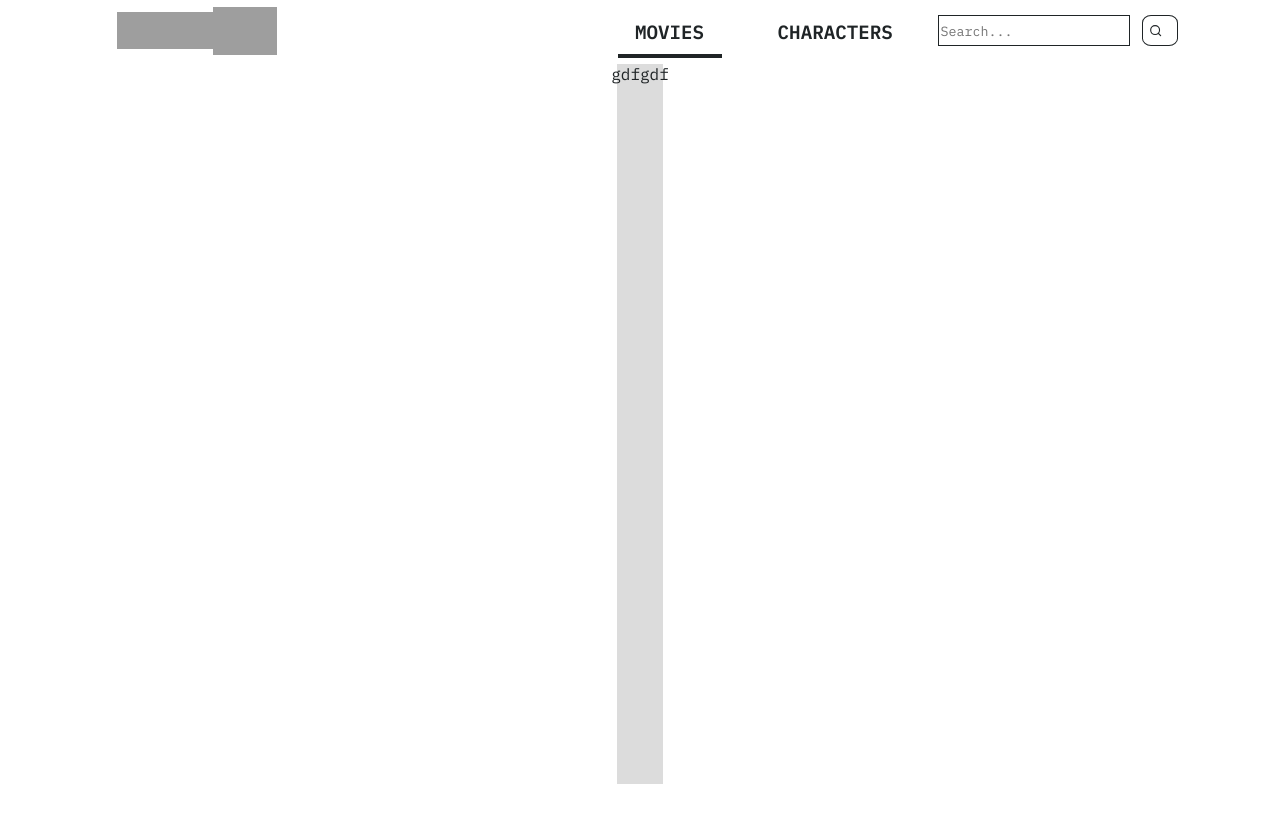
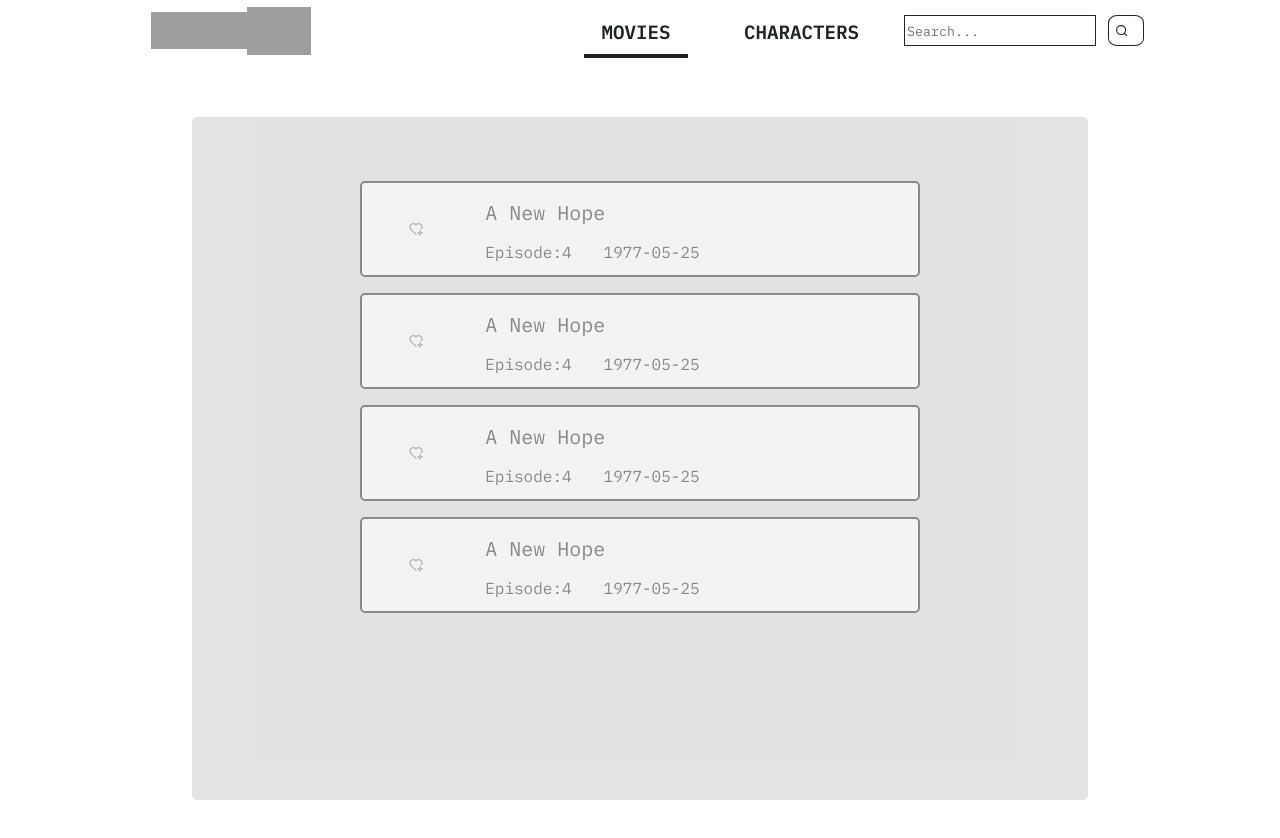
Before and after one commit to awalemandi/star-wars-library, a Next.js app: page / in a window 1280 px wide. Shown: the top 838 px of the page. After the commit the page ends 800 px from the top, so only its background shows below. Built offline with nearby package versions, Linux system fonts and the light colour scheme; grey boxes are pictures that could not be loaded.

Commit message:
added movie cards

```diff
--- /dev/null
+++ b/components/MovieCard.js
@@ -0,0 +1,24 @@
+import styles from '../styles/Home.module.scss';
+import { AiOutlineHeart } from 'react-icons/ai';
+import { RiHeartAddLine, RiHeart3Fill } from 'react-icons/ri';
+import { useState } from 'react';
+
+function MovieCard({ eps, title, release }) {
+    const [favorite, setFavorite] = useState(false);
+
+    const handleFavorite = () => {
+        setFavorite(!favorite);
+    };
+
+    return (
+        <div className={styles.movieCard}>
+            <RiHeartAddLine className={styles.favoriteButton} onClick={handleFavorite} />
+            <div className={styles.movieDetails}>
+                <div className={styles.movieTitle}>A New Hope</div>
+                <div className={styles.movieInfo}><p>Episode:4</p> <p>1977-05-25</p></div>
+            </div>
+        </div>
+    );
+}
+
+export default MovieCard;
--- a/components/MovieResults.js
+++ b/components/MovieResults.js
@@ -1,17 +1,14 @@
-import styles from '../styles/Results.module.scss';
-import { useTheme } from '../context/ThemeContext';
-
+import styles from '../styles/Home.module.scss';
+import MovieCard from './MovieCard';
 
 function MovieResults() {
-    const [darkMode] = useTheme();
     return (
-        <div className={darkMode ? styles.dark : styles.light}>
-            <div className={styles.root}>
             <div className={styles.resultsContainer}>
-                gdfgdf
+                <MovieCard />
+                <MovieCard />
+                <MovieCard />
+                <MovieCard />
             </div>
-            </div>
-        </div>
     );
 }
 
--- a/styles/Home.module.scss
+++ b/styles/Home.module.scss
@@ -22,7 +22,7 @@
 
 	.navbarContainer {
 		width: 100%;
-		padding: 0 2%;
+		padding: 0 5%;
 		height: 4rem;
 		margin-top: 0;
 		position: sticky;
@@ -43,7 +43,6 @@
 
 		@include mediumScreen() {
 			margin: 0;
-		}
 		}
 
 		.logo {
@@ -67,6 +66,7 @@
 				margin: 1rem;
 			}
 		}
+	}
 
 	.navItemsContainer {
 		width: 35rem;
@@ -74,7 +74,6 @@
 		display: flex;
 		justify-content: space-between;
 		align-items: center;
-	}
 
 		.linkItem {
 			font-size: 1.2rem;
@@ -108,22 +107,7 @@
 				}
 			}
 		}
-
-	// .mobileIcon {
-	// 	display: none;
-	// 	@media screen and (max-width: 768px) {
-	// 		display: flex;
-	// 		font-size: 1.8rem;
-	// 		cursor: pointer;
-	// 		@include themify() {
-	// 			color: themed($text);
-
-	// 			&:hover {
-	// 				transition: 0.2s ease-in-out;
-	// 			}
-	// 		}
-	// 	}
-	// }
+	}
 
 	.searchContainer {
 		display: inline-flex;
@@ -133,7 +117,6 @@
 		@include mediumScreen() {
 			width: 8rem;
 			margin-right: 1rem;
-		}
 		}
 
 		.searchButton {
@@ -153,7 +136,6 @@
 				&:hover {
 					color: themed($bg);
 					background-color: themed($text);
-
 				}
 			}
 			@include mediumScreen() {
@@ -176,3 +158,106 @@
 			}
 		}
 	}
+
+	.resultsContainer {
+		margin-top: 5%;
+		width: 80%;
+		min-width: none;
+		height: 90%;
+		padding: 3rem 5rem;
+		display: flex;
+		flex-direction: column;
+		justify-content: flex-start;
+		align-items: center;
+		overflow-y: auto;
+		border-radius: 5px;
+		opacity: 0.8;
+
+		@include themify() {
+			background-color: themed($card-bg);
+		}
+
+		@include mediumScreen() {
+			padding: 1rem;
+		}
+	}
+
+	.movieCard {
+		width: 100%;
+		height: 6rem;
+		max-width: 35rem;
+		margin-top: 1rem;
+		padding: 1rem;
+		display: inline-flex;
+		justify-content: center;
+		align-items: flex-start;
+		border-radius: 5px;
+		opacity: 0.6;
+
+		&:hover {
+			opacity: 1;
+		}
+
+		@include themify() {
+			background-color: themed($bg);
+			border: 2px solid themed($border);
+			justify-content: space-evenly;
+		}
+
+		@include mediumScreen() {
+			padding: 1rem;
+			opacity: 1;
+		}
+
+		.favoriteButton {
+			align-self: center;
+			cursor: pointer;
+			opacity: 0.6;
+
+			@include themify() {
+				color: themed($text);
+				&:hover {
+					opacity: 1;
+				}
+			}
+		}
+
+		.movieDetails {
+			width: 80%;
+			padding: 0 2rem;
+			display: flex;
+			flex-direction: column;
+			justify-content: center;
+			align-items: flex-start;
+			cursor: pointer;
+
+			.movieTitle {
+				font-size: 1.25rem;
+
+				@include mediumScreen() {
+					font-size: 1rem;
+					padding: 0;
+				}
+			}
+
+			.movieInfo {
+				width: 100%;
+				display: flex;
+				justify-content: baseline;
+
+				@include mediumScreen() {
+					flex-direction: column;
+				}
+
+				p {
+					margin-right: 2rem;
+
+					@include mediumScreen() {
+						margin: 0;
+						font-size: 0.7rem;
+					}
+				}
+			}
+		}
+	}
+}
```
Also changed, not shown: pages/movie.js (added). Lines whose indentation alone changed are shown as unchanged.
